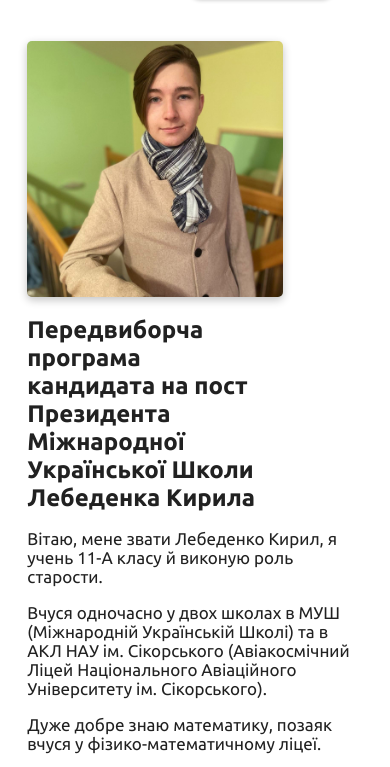
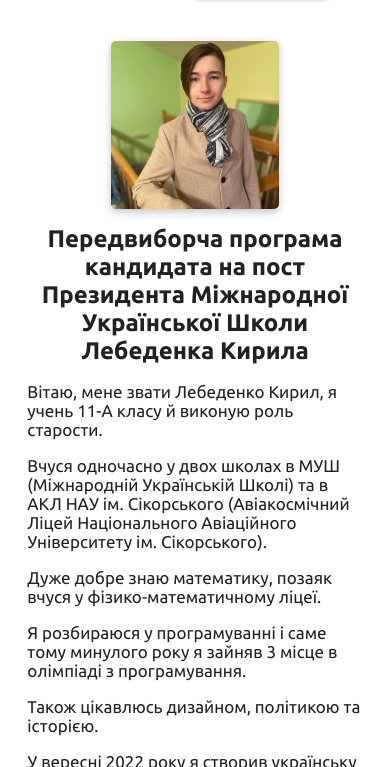
Before and after one commit to Swanchick/politic-program, a plain HTML site: page index.html in a window 390 px wide. Shown: the part 51-818 px from the top of the page. Drawn offline with Linux system fonts and the light colour scheme.

Commit message:
Update style.css

```diff
--- a/style.css
+++ b/style.css
@@ -150,6 +150,7 @@ li {
 }
 
 .big-image {
+    width: 100%;
     display: flex;
 
     justify-content: flex-start;
@@ -167,8 +168,16 @@ li {
         display: block;
     }
 
+    .big-image h1 {
+        width: 100%;
+        text-align: center;
+    }
+
     .big-image img {
-        width: 256;
-        height: 256px;
+        display: block;
+        margin-left: auto;
+        margin-right: auto;
+        width: 50%;
+        height: auto;
     }
 }
```
